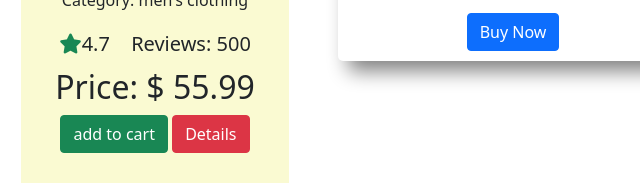
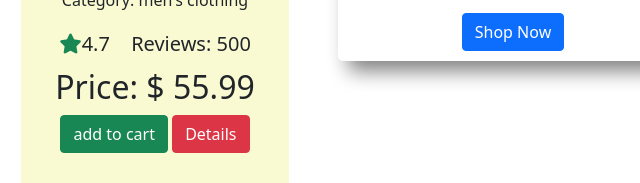
Before and after one commit to ST6977/ranga-store-ass-7, a plain HTML site: page index.html in a window 1280 px wide. Shown: the part 426-609 px from the top of the page, 640-1280 px from the left. Drawn offline with nearby package versions, Linux system fonts and the light colour scheme.

Commit message:
shop now added

```diff
--- a/index.html
+++ b/index.html
@@ -92,7 +92,7 @@
             </tbody>
           </table>
           <div class="parces text-center">
-            <button class="btn btn-primary text-center">Buy Now</button>
+            <button class="btn btn-primary text-center">Shop Now</button>
           </div>
         </div>
       </div>
```
